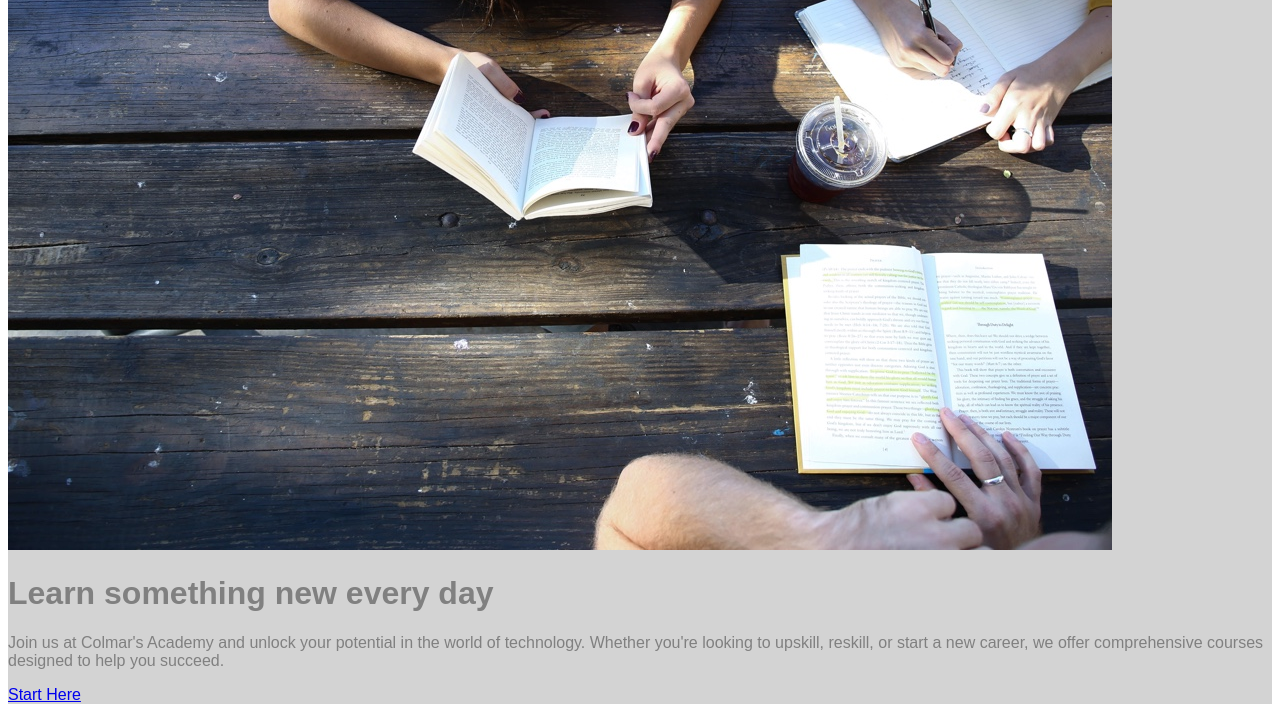
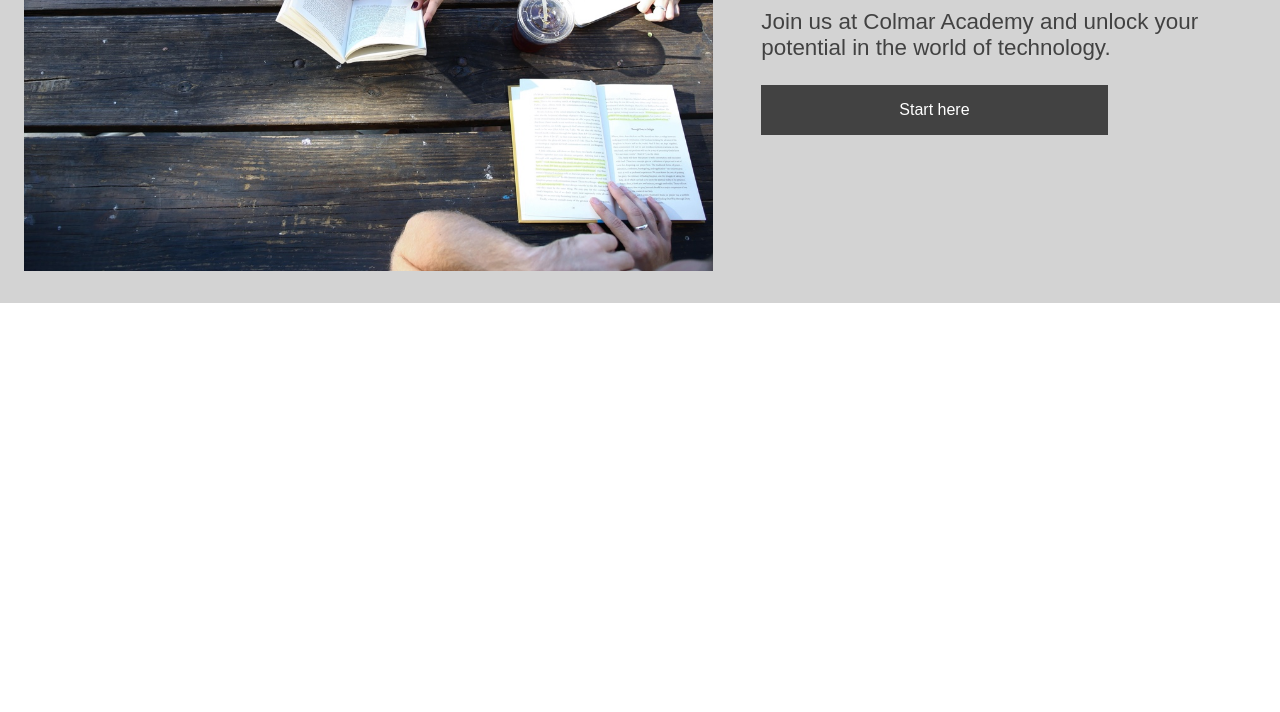
Before and after one commit to josecoy-2025161/colmar_academy, a plain HTML site: page index.html in a window 1280 px wide. Shown: the part 338-1050 px from the top of the page. After the commit the page ends 800 px from the top, so only its background shows below. Drawn offline with Linux system fonts and the light colour scheme.

Commit message:
Hero terminado.

```diff
--- a/index.html
+++ b/index.html
@@ -3,7 +3,7 @@
 <head>
     <meta charset="UTF-8">
     <meta name="viewport" content="width=device-width, initial-scale=1.0">
-    <title>Colmar's Academy</title>
+    <title>Colmar Academy</title>
     <link rel="stylesheet" href="./resources/css/style.css">
 </head>
 <body>
@@ -25,16 +25,14 @@
     </nav>
 
     <header class="hero">
-        <div class="banner">
+        <div class="hero-image">
             <img src="./resources/images/banner.jpg" alt="Hero Banner">
         </div>
 
         <div class="hero-content">
-            <h1>Learn something new every day</h1>
-            <p>Join us at Colmar's Academy and unlock your potential in the world of technology.
-                Whether you're looking to upskill, reskill, or start a new career,
-                we offer comprehensive courses designed to help you succeed.</p>
-            <a href="#" class="cta-button">Start Here</a>
+            <h1>Learn something new everyday</h1>
+            <p>Join us at Colmar Academy and unlock your potential in the world of technology.</p>
+            <button class="cta-button">Start here</button>
         </div>
     </header>
 
--- a/resources/css/style.css
+++ b/resources/css/style.css
@@ -1,3 +1,9 @@
+/*Reset de margin y padding*/
+*, *::before, *::after {
+    margin: 0;
+    padding: 0;
+    box-sizing: border-box;
+}
 
 body {
     font-family: sans-serif;
@@ -42,9 +48,54 @@ body {
 
 .nav-links a:hover {
     color: black;
+    text-decoration: underline;
 }
 
 /*Hero Banner*/
-.hero {
+header {
     background-color:lightgray;
+    display: flex;
 }
+
+/* El contenido padre de la imagen del hero ocupa
+el 60% del espacio disponible segun el wireframe */
+.hero-image {
+    max-width: 60%;
+    padding: 32px 24px;
+}
+
+/*Ocupa el 100% del espacio disponible de su elemento padre
+que es el hero-image*/
+.hero-image img {
+    width: 100%;
+    /*llena tu espacio y recórtate si es necesario*/
+    object-fit: cover;
+    height: 100%;
+}
+
+.hero-content {
+    display: flex;
+    flex-direction: column;
+    justify-content: center;
+    color:#424242;
+    padding: 32px 24px;
+}
+
+.hero-content h1 {
+    font-size: 40px;
+}
+
+.hero-content p {
+    font-size: 22.4px;
+    margin: 24px 0px;
+}
+
+.hero-content .cta-button {
+    background-color: #424242;
+    color: white;
+    border: none;
+    padding: 16px 0px;
+    font-size: 16px;
+    cursor: pointer;
+    width: 70%;
+}
```
